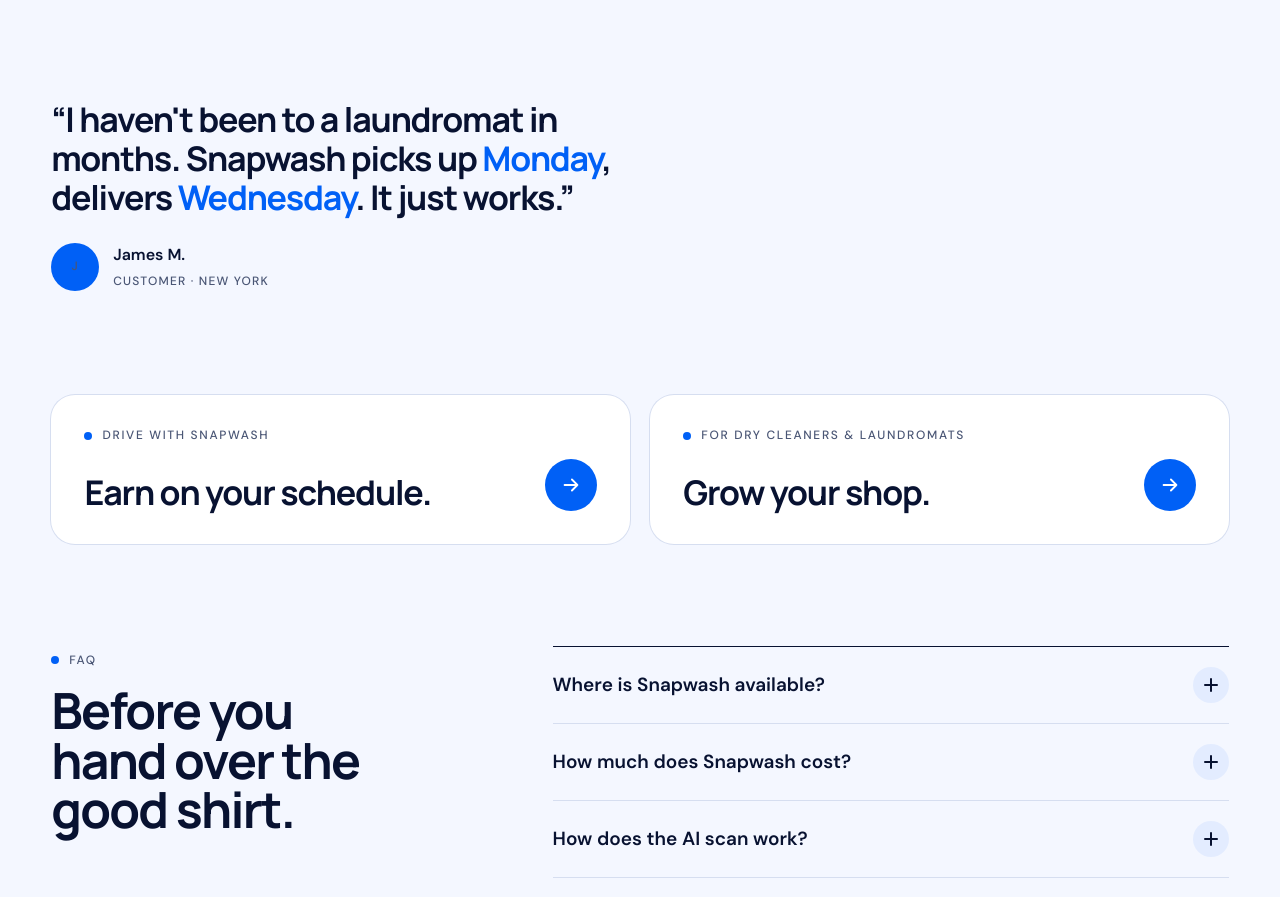
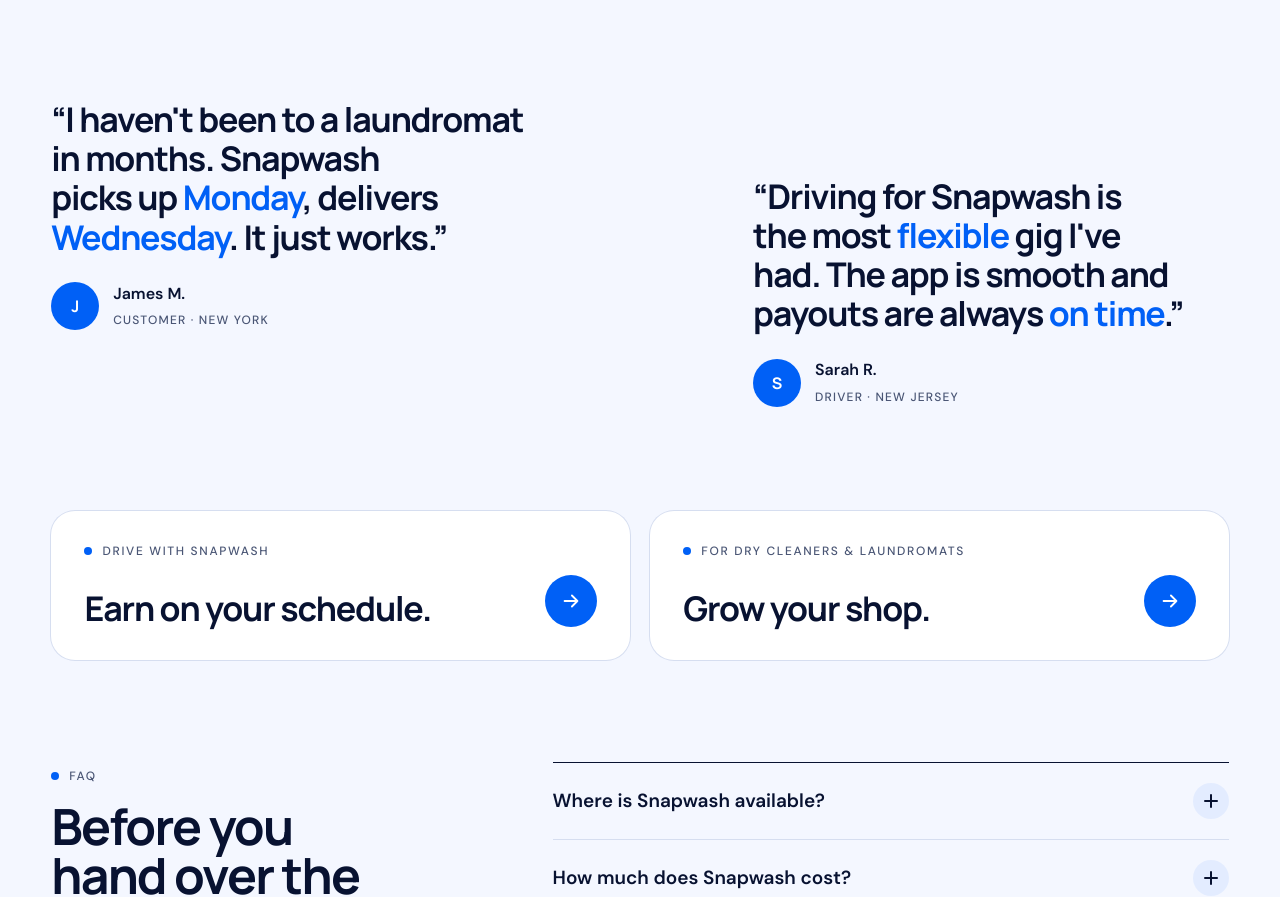
Before and after one commit to getontv989-code/snapwash-web, a Next.js app: page / in a window 1280 px wide. Shown: the part 5296-6193 px from the top of the page. Built offline with nearby package versions, Linux system fonts and the light colour scheme.

Commit message:
Add a second home page testimonial, desktop only
Co-Authored-By: Claude Opus 5.5 (1M context) <noreply@anthropic.com>
Claude-Session: https://claude.ai/code/session_011FrHPCYvbpM8mhGeQsoQWK

```diff
--- a/app/globals.css
+++ b/app/globals.css
@@ -399,16 +399,18 @@ button { font: inherit; color: inherit; }
 @media (max-width: 560px) { .plan .ribbon { position: static; align-self: start; } }
 
 /* ---------- Quote ---------- */
-.quote-block .grid { row-gap: 24px; }
-.quote-block blockquote { grid-column: 1 / span 10; margin: 0; }
-.quote-block blockquote p { font: 700 var(--t-xl)/1.15 var(--display); max-width: 30ch; letter-spacing: -.035em; text-wrap: balance; }
+.quote-block .grid { row-gap: 24px; align-items: start; }
+.quote-block .quote { margin: 0; display: grid; gap: 24px; grid-column: 1 / span 6; }
+.quote-block .quote--2 { grid-column: 8 / -1; margin-top: clamp(48px, 6vw, 96px); }
+.quote-block blockquote { margin: 0; }
+.quote-block blockquote p { font: 700 var(--t-xl)/1.15 var(--display); max-width: 22ch; letter-spacing: -.035em; text-wrap: balance; }
 .quote-block blockquote p mark { background: none; color: var(--blue); }
-.quote-block .who { grid-column: 1 / span 10; display: flex; align-items: center; gap: 14px; }
+.quote-block .who { display: flex; align-items: center; gap: 14px; }
 .avatar { width: 48px; height: 48px; border-radius: 50%; display: grid; place-items: center; background: var(--blue); color: var(--on-blue); font: 700 var(--t-base)/1 var(--display); flex: none; }
 .who b { display: block; font-weight: 600; }
-.who span { font: 500 var(--t-xs)/1.3 var(--mono); letter-spacing: .1em; text-transform: uppercase; color: var(--muted); }
-.night .who span { color: var(--night-muted); }
-@media (max-width: 900px) { .quote-block blockquote, .quote-block .who { grid-column: 1 / -1; } }
+.who div span { font: 500 var(--t-xs)/1.3 var(--mono); letter-spacing: .1em; text-transform: uppercase; color: var(--muted); }
+.night .who div span { color: var(--night-muted); }
+@media (max-width: 900px) { .quote-block .quote { grid-column: 1 / -1; } .quote-block .quote--2 { display: none; } }
 
 /* ---------- FAQ ---------- */
 .faq .grid { row-gap: 32px; }
--- a/app/page.tsx
+++ b/app/page.tsx
@@ -234,10 +234,16 @@ export default function HomePage() {
           </div>
         </section>
 
-        <section className="section quote-block" aria-label="Customer review" style={{ paddingTop: "0" } as CSSProperties}>
+        <section className="section quote-block" aria-label="Reviews" style={{ paddingTop: "0" } as CSSProperties}>
           <div className="wrap grid reveal">
-            <blockquote><p>“I haven't been to a laundromat in months. Snapwash picks up <mark>Monday</mark>, delivers <mark>Wednesday</mark>. It just works.”</p></blockquote>
-            <div className="who"><span className="avatar" aria-hidden="true">J</span><div><b>James M.</b><span>Customer · New York</span></div></div>
+            <figure className="quote">
+              <blockquote><p>“I haven't been to a laundromat in months. Snapwash picks up <mark>Monday</mark>, delivers <mark>Wednesday</mark>. It just works.”</p></blockquote>
+              <figcaption className="who"><span className="avatar" aria-hidden="true">J</span><div><b>James M.</b><span>Customer · New York</span></div></figcaption>
+            </figure>
+            <figure className="quote quote--2">
+              <blockquote><p>“Driving for Snapwash is the most <mark>flexible</mark> gig I've had. The app is smooth and payouts are always <mark>on time</mark>.”</p></blockquote>
+              <figcaption className="who"><span className="avatar" aria-hidden="true">S</span><div><b>Sarah R.</b><span>Driver · New Jersey</span></div></figcaption>
+            </figure>
           </div>
         </section>
 
```
